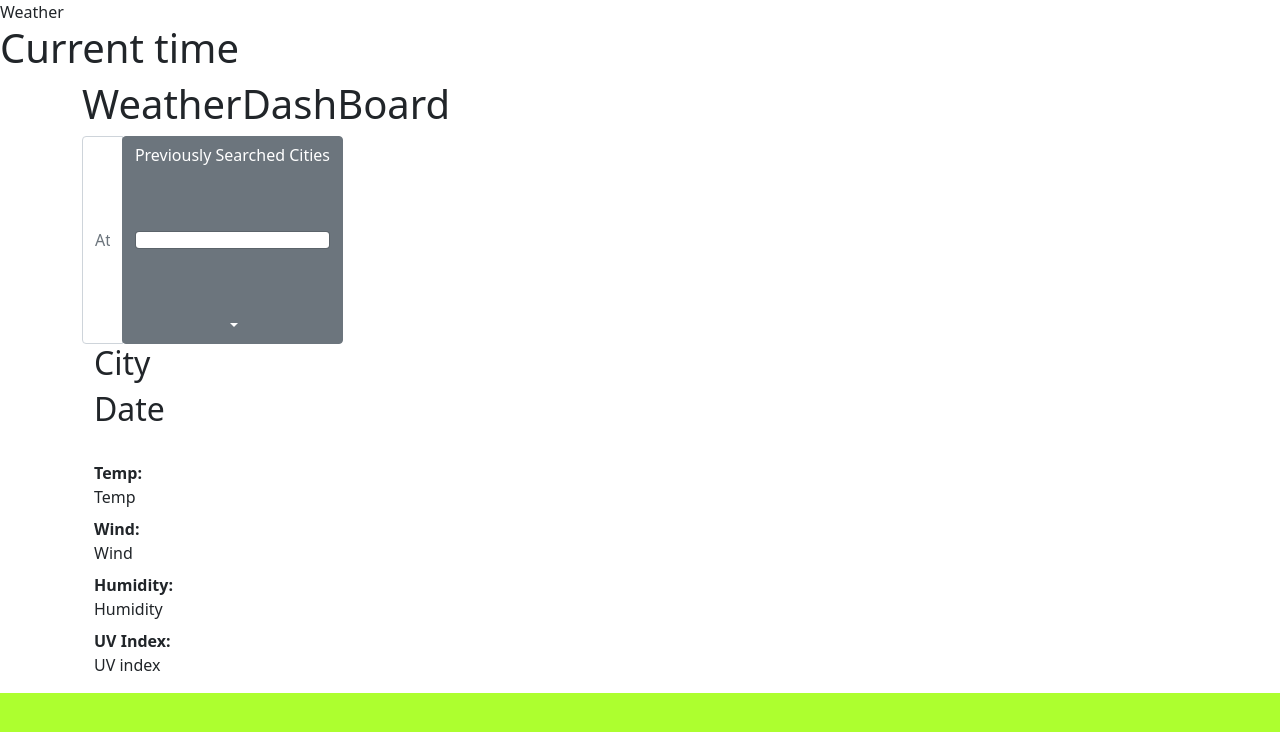
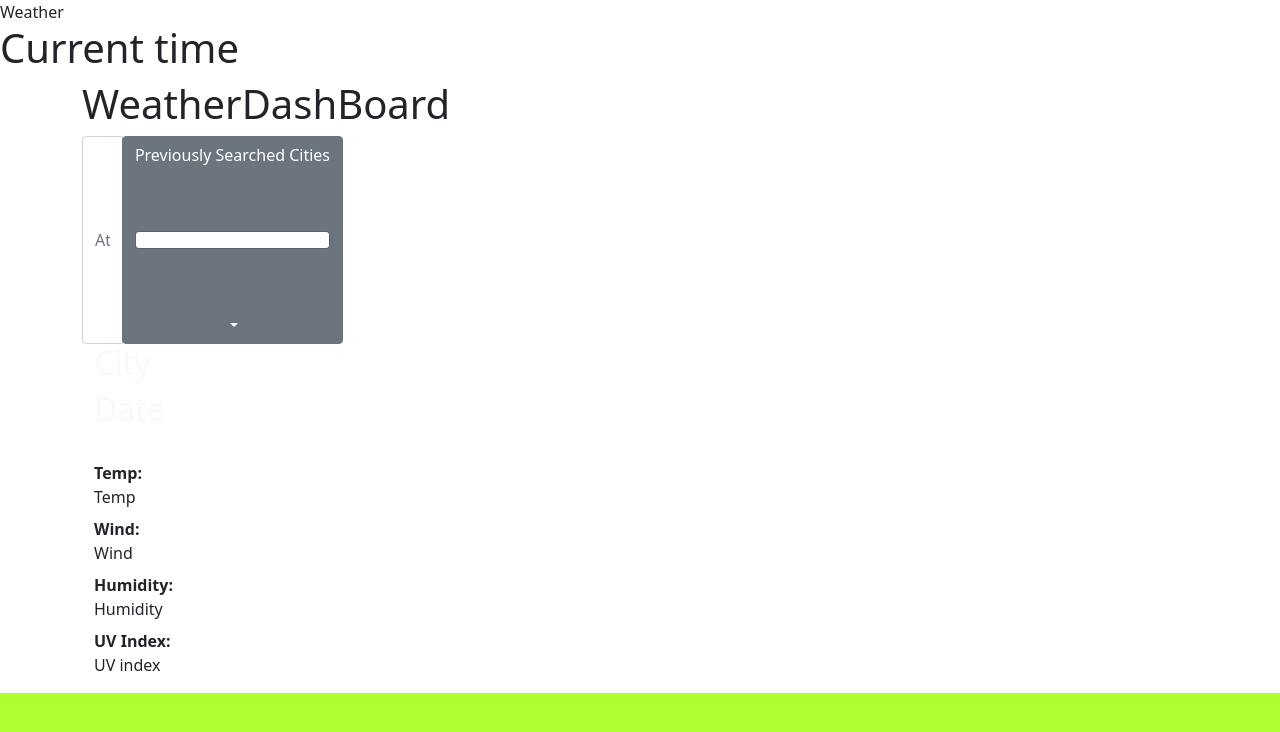
Before and after one commit to Aestheticfoliage/hw-6weatherDashboard, a plain HTML site: page index.html in a window 1280 px wide. Drawn offline with nearby package versions, Linux system fonts and the light colour scheme.

```diff
--- a/index.html
+++ b/index.html
@@ -50,7 +50,7 @@
     <div class="main">
     <div class="container" id="forecast5day">
         <div class="row">
-            <div class="col-12">
+            <div class="card-5day  col-sm-12 col-lg-2 text-light">
               <h2 id ="weather-day-city">City</h2>
               <h2 id = "weather-day-date">Date</h2>
               <img id ="weather-day-icon" src="" alt="">
```
